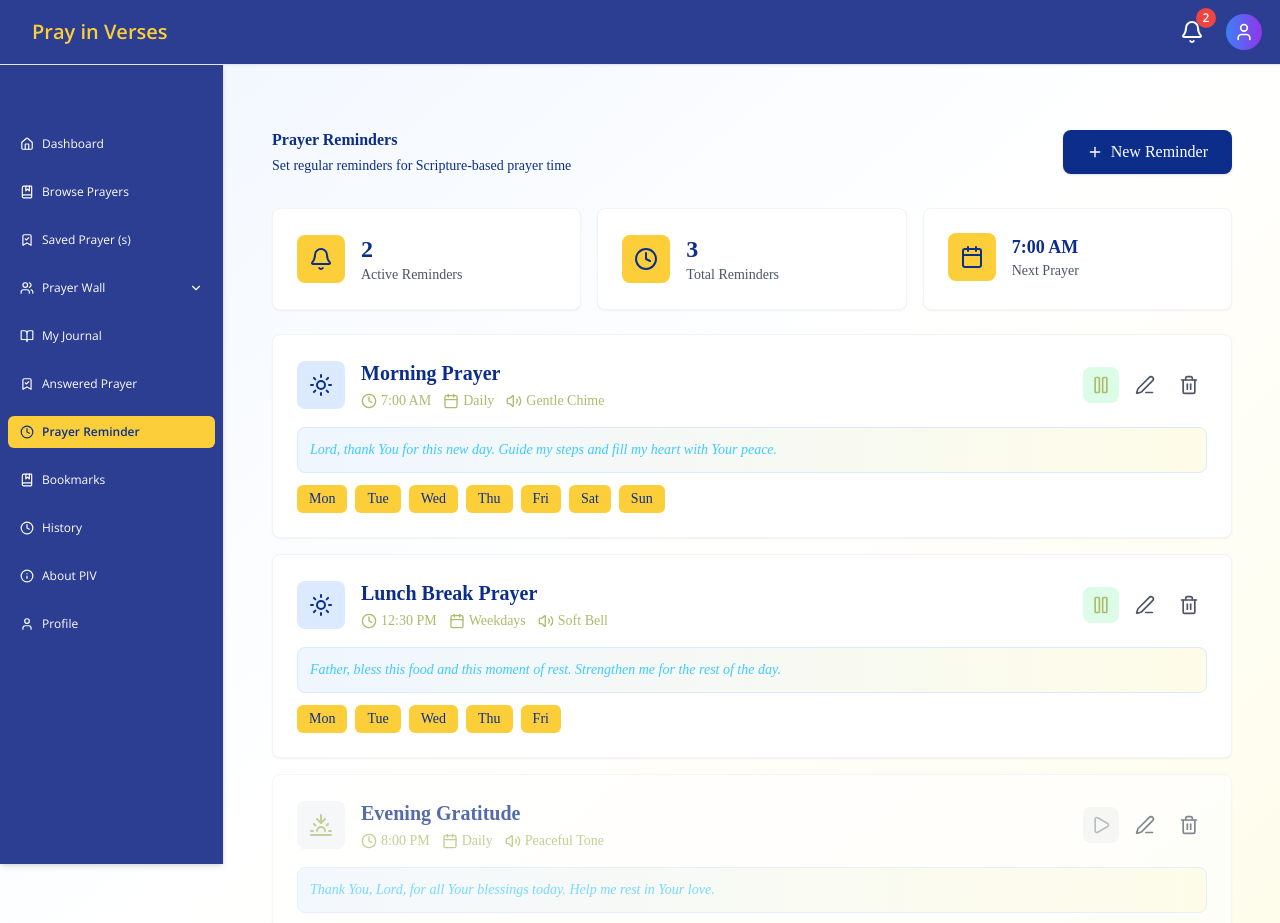
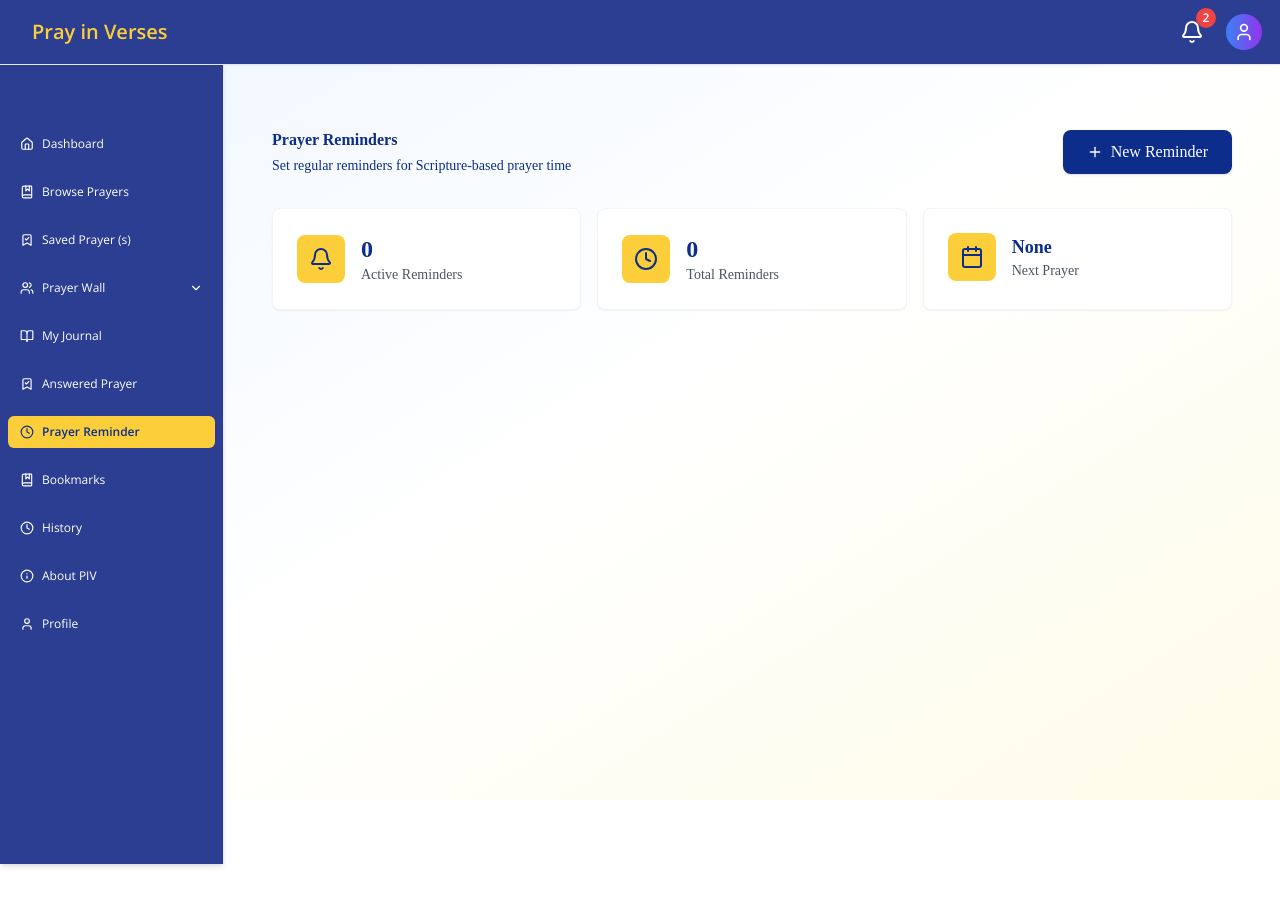
Before and after one commit to preckidtech/Pray-in-Verses, a React (Vite) app: page /reminders in a window 1280 px wide. Shown: the top 923 px of the page. After the commit the page ends 800 px from the top, so only its background shows below. Built offline with nearby package versions, Linux system fonts and the light colour scheme.

Commit message:
clean up for reminder

```diff
--- a/src/pages/Reminders.jsx
+++ b/src/pages/Reminders.jsx
@@ -58,71 +58,22 @@ const Reminder = () => {
 
   // Load reminders from localStorage on mount
   useEffect(() => {
-    const savedReminders = JSON.parse(localStorage.getItem("reminders") || "[]");
+    const savedReminders = JSON.parse(
+      localStorage.getItem("reminders") || "[]"
+    );
 
     // If no saved reminders, load default ones
     if (savedReminders.length === 0) {
-      const defaultReminders = [
-        {
-          id: 1,
-          title: "Morning Prayer",
-          time: "07:00",
-          days: [
-            "Monday",
-            "Tuesday",
-            "Wednesday",
-            "Thursday",
-            "Friday",
-            "Saturday",
-            "Sunday",
-          ],
-          isActive: true,
-          sound: "gentle-chime",
-          prayer:
-            "Lord, thank You for this new day. Guide my steps and fill my heart with Your peace.",
-          icon: "sunrise",
-          createdAt: "2024-03-10",
-        },
-        {
-          id: 2,
-          title: "Lunch Break Prayer",
-          time: "12:30",
-          days: ["Monday", "Tuesday", "Wednesday", "Thursday", "Friday"],
-          isActive: true,
-          sound: "soft-bell",
-          prayer:
-            "Father, bless this food and this moment of rest. Strengthen me for the rest of the day.",
-          icon: "sun",
-          createdAt: "2024-03-08",
-        },
-        {
-          id: 3,
-          title: "Evening Gratitude",
-          time: "20:00",
-          days: [
-            "Monday",
-            "Tuesday",
-            "Wednesday",
-            "Thursday",
-            "Friday",
-            "Saturday",
-            "Sunday",
-          ],
-          isActive: false,
-          sound: "peaceful-tone",
-          prayer:
-            "Thank You, Lord, for all Your blessings today. Help me rest in Your love.",
-          icon: "sunset",
-          createdAt: "2024-03-05",
-        },
-      ];
+      const defaultReminders = [];
       setReminders(defaultReminders);
       localStorage.setItem("reminders", JSON.stringify(defaultReminders));
     } else {
       setReminders(savedReminders);
     }
 
-    const savedBookmarks = JSON.parse(localStorage.getItem("reminderBookmarks") || "[]");
+    const savedBookmarks = JSON.parse(
+      localStorage.getItem("reminderBookmarks") || "[]"
+    );
     setBookmarks(savedBookmarks);
   }, []);
 
@@ -184,21 +135,23 @@ const Reminder = () => {
     toast.success("Reminder toggled");
   };
 
-  const trackBookmark = (reminder) => {
-    let bookmarks = JSON.parse(localStorage.getItem("reminderBookmarks") || "[]");
+  // const trackBookmark = (reminder) => {
+  //   let bookmarks = JSON.parse(
+  //     localStorage.getItem("reminderBookmarks") || "[]"
+  //   );
 
-    if (!bookmarks.find((b) => b.id === reminder.id)) {
-      bookmarks.push({
-        id: reminder.id,
-        title: reminder.title,
-        time: reminder.time,
-        days: reminder.days,
-        createdAt: new Date().toISOString(),
-      });
-      localStorage.setItem("reminderBookmarks", JSON.stringify(bookmarks));
-      setBookmarks(bookmarks);
-    }
-  };
+  //   if (!bookmarks.find((b) => b.id === reminder.id)) {
+  //     bookmarks.push({
+  //       id: reminder.id,
+  //       title: reminder.title,
+  //       time: reminder.time,
+  //       days: reminder.days,
+  //       createdAt: new Date().toISOString(),
+  //     });
+  //     localStorage.setItem("reminderBookmarks", JSON.stringify(bookmarks));
+  //     setBookmarks(bookmarks);
+  //   }
+  // };
 
   const handleSubmit = () => {
     if (!formData.title || !formData.time || formData.days.length === 0) {
@@ -505,7 +458,7 @@ const Reminder = () => {
             })}
           </div>
 
-        {/* Bookmarks List */}
+          {/* Bookmarks List
           {bookmarks.length > 0 && (
             <div className="mt-8">
               <h3 className="text-lg font-semibold text-[#0C2E8A] mb-3">
@@ -530,9 +483,8 @@ const Reminder = () => {
                 ))}
               </div>
             </div>
-        )}
+          )} */}
         </div>
-
       </main>
 
       {/* Modal for creating/editing reminders */}
```
Lines whose indentation alone changed are shown as unchanged.
